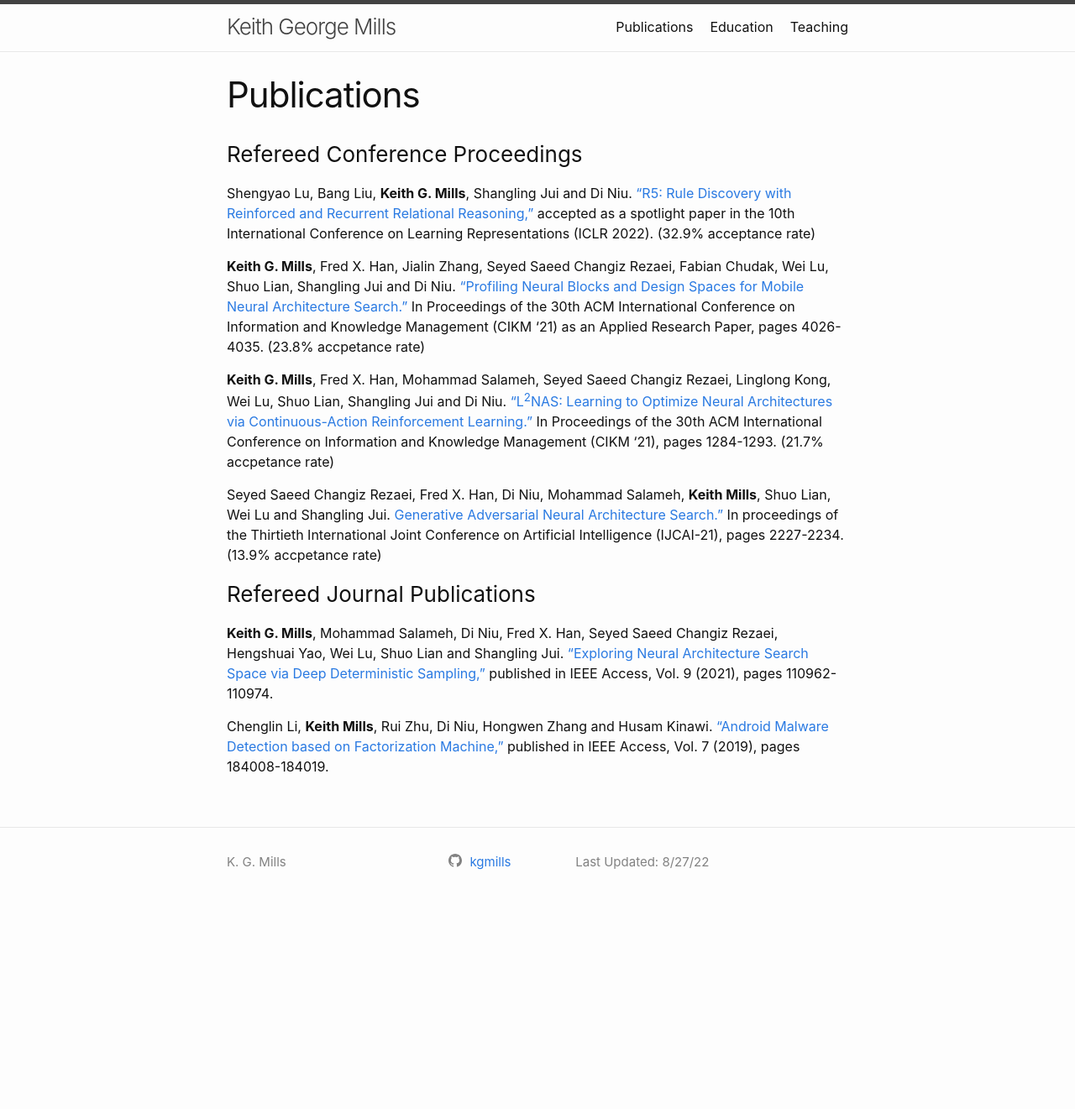
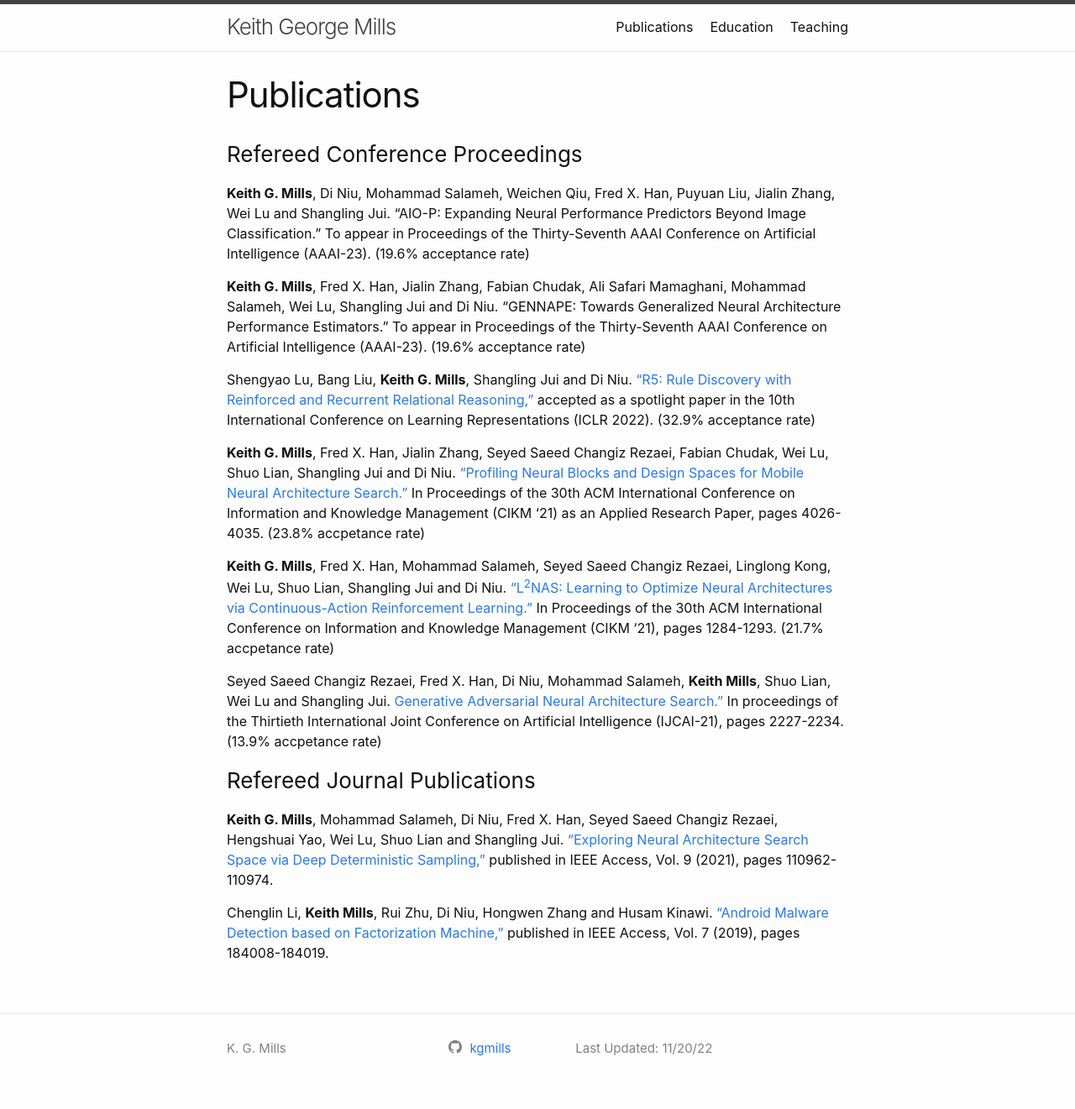
Before and after one commit to kgmills/kgmills.github.io, a Jekyll site: the page built from publications.markdown, in a window 1280 px wide. Shown: the whole page at 84% size. Built offline with Jekyll 4.4.1, drawn with Linux system fonts in a browser that asks for light colours; before the commit the page ends 1099 px from its top, so only the background shows below that.

Commit message:
Update publications; 3.84% of double acceptance at AAAI-23!

```diff
--- a/publications.markdown
+++ b/publications.markdown
@@ -2,10 +2,14 @@
 layout: page
 title: Publications
 permalink: /publications/
-update: "Last Updated: 8/27/22"
+update: "Last Updated: 11/20/22"
 ---
 
 ### Refereed Conference Proceedings
+**Keith G. Mills**, Di Niu, Mohammad Salameh, Weichen Qiu, Fred X. Han, Puyuan Liu, Jialin Zhang, Wei Lu and Shangling Jui. "AIO-P: Expanding Neural Performance Predictors Beyond Image Classification." To appear in Proceedings of the Thirty-Seventh AAAI Conference on Artificial Intelligence (AAAI-23). (19.6% acceptance rate)
+
+**Keith G. Mills**, Fred X. Han, Jialin Zhang, Fabian Chudak, Ali Safari Mamaghani, Mohammad Salameh, Wei Lu, Shangling Jui and Di Niu. "GENNAPE: Towards Generalized Neural Architecture Performance Estimators." To appear in Proceedings of the Thirty-Seventh AAAI Conference on Artificial Intelligence (AAAI-23). (19.6% acceptance rate)
+
 Shengyao Lu, Bang Liu, **Keith G. Mills**, Shangling Jui and Di Niu. <a href="https://arxiv.org/pdf/2205.06454.pdf"> "R5: Rule Discovery with Reinforced and Recurrent Relational Reasoning," </a> accepted as a spotlight paper in the 10th International Conference on Learning Representations (ICLR 2022). (32.9% acceptance rate)
 
 **Keith G. Mills**, Fred X. Han, Jialin Zhang, Seyed Saeed Changiz Rezaei, Fabian Chudak, Wei Lu, Shuo Lian, Shangling Jui and Di Niu. <a href="https://arxiv.org/pdf/2109.12426.pdf"> "Profiling Neural Blocks and Design Spaces for Mobile Neural Architecture Search."</a> In Proceedings of the 30th ACM International Conference on Information and Knowledge Management (CIKM '21) as an Applied Research Paper, pages 4026-4035. (23.8% accpetance rate)
```
Also changed, not shown: index.markdown (+4 -3 lines).
